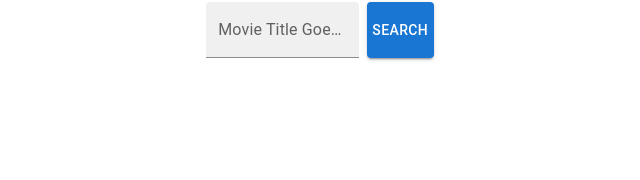
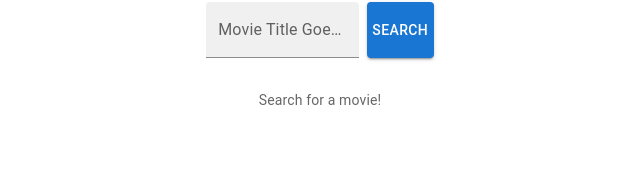
Before and after one commit to matekaszas13/find-movies, a React (Create React App) app in the folder frontend/: page / in a window 1280 px wide. Shown: the part 116-296 px from the top of the page, without its empty margins (320-960 px from the left). Built offline with nearby package versions, Linux system fonts and the light colour scheme; no server answers.

Commit message:
Refactor: Add message when there is no data

```diff
--- a/frontend/src/components/movies/Movies.jsx
+++ b/frontend/src/components/movies/Movies.jsx
@@ -12,7 +12,7 @@ import GetWikipediaDatasByTitle from "../../apis/GetWikipediaDatasByTitle";
 import parse from "html-react-parser";
 import Popup from "../popup/Popup";
 
-const Movies = ({ data, loading }) => {
+const Movies = ({ data, loading, error}) => {
   const [wikipediaPage, setWikipediaPage] = useState({});
 
   const [open, setOpen] = useState(false);
@@ -43,6 +43,15 @@ const Movies = ({ data, loading }) => {
             : "There is no information about this movie."
         }
       />
+      <div id="cards">
+        {error !== undefined ? <Typography
+                    sx={{ fontSize: 14 }}
+                    color="text.secondary"
+                    gutterBottom
+                  >
+                    Search for a movie!
+                  </Typography> : null}
+      </div>
       <div id="cards">
         {loading && <CircularProgress />}
         {data?.searchMovies?.map?.((movie) => (
```
